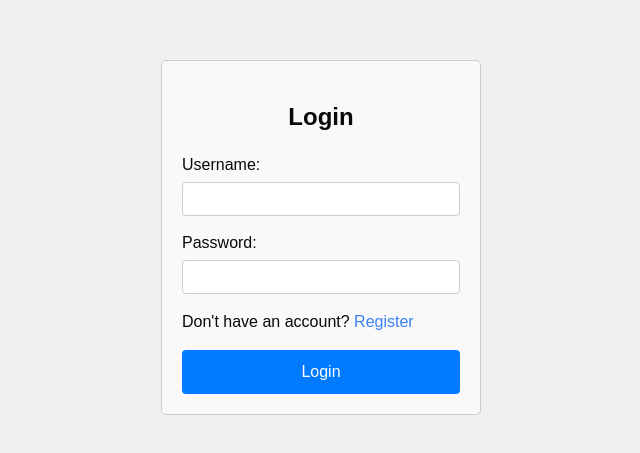
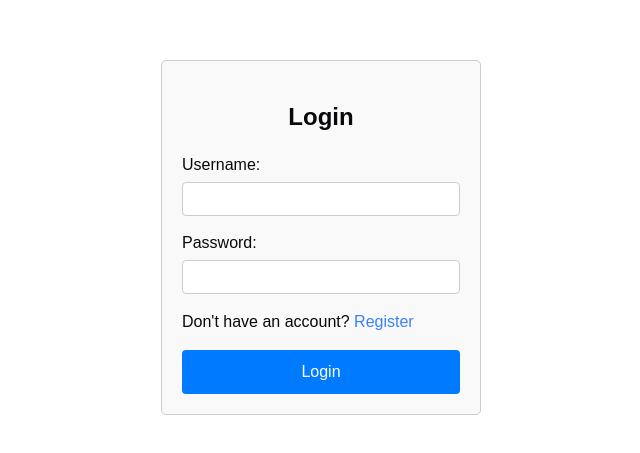
Before and after one commit to zlendo1/mockup-design-app-frontend, a React (Vite) app: page / in a window 1280 px wide. Shown: the part 163-616 px from the top of the page, without its empty margins (319-959 px from the left). Built offline with nearby package versions, Linux system fonts and the light colour scheme; no server answers.

Commit message:
fixed App background colour

```diff
--- a/src/App.css
+++ b/src/App.css
@@ -5,5 +5,5 @@
 	height: 100vh;
 	min-width: 100%;
 	font-family: Arial, sans-serif;
-    background-color: #f0f0f0;
+	background-color: white;
 }
```
Lines whose indentation alone changed are shown as unchanged.
